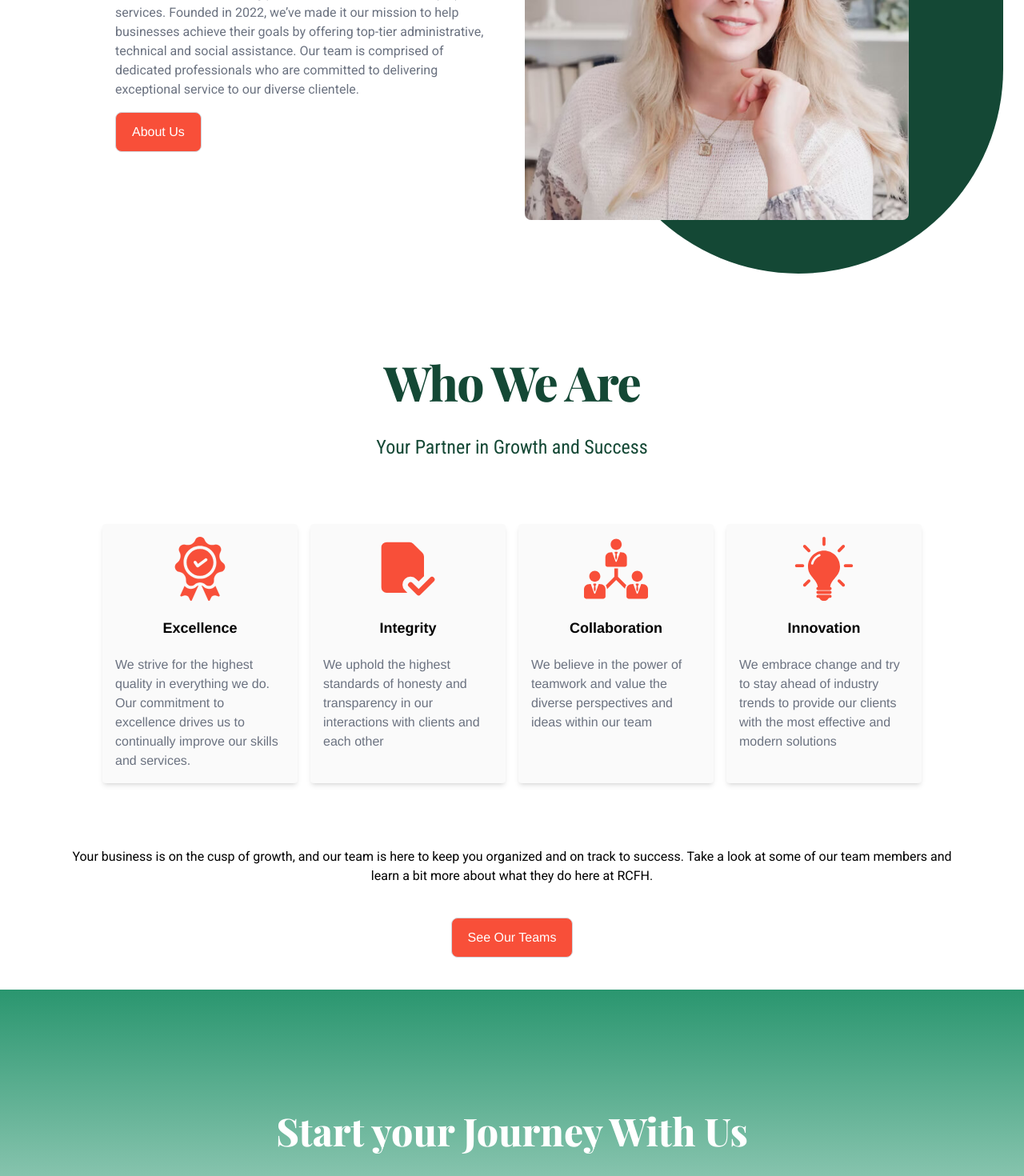
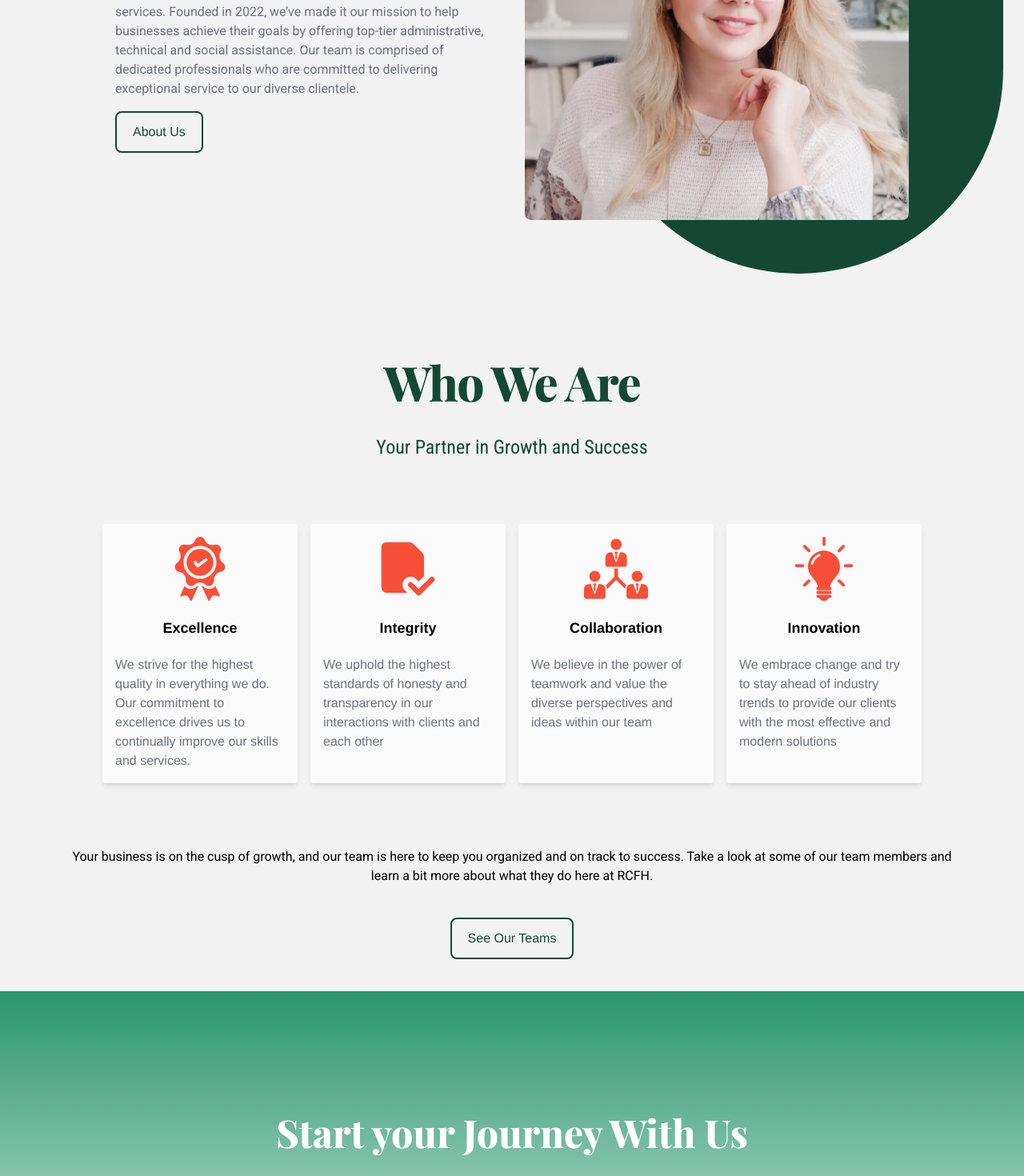
Before and after one commit to Gynius/rcfh, a React (Vite) app: page / in a window 1280 px wide. Shown: the part 1000-2470 px from the top of the page at 80% size. Built offline with nearby package versions, Linux system fonts and the light colour scheme; a web font is replaced by a local one.

Commit message:
4am before meeting

```diff
--- a/src/App.css
+++ b/src/App.css
@@ -42,13 +42,13 @@ background-color: #e8f9f1;
   z-index: -1; /* Ensure it’s behind other content */
 }
 
-.clipped {
+/* .clipped {
   width: 300px;
   height: 300px;
   background-image: url('/images/cta-bg.jpg');
   background-size: cover;
   clip-path: ellipse(50% 30% at 50% 50%);
-}
+} */
 
 /* Hide scrollbar for Chrome, Safari and Opera */
 .hide-scrollbar::-webkit-scrollbar {
--- a/src/components/Footer.jsx
+++ b/src/components/Footer.jsx
@@ -68,22 +68,22 @@ function Footer() {
               <ul className="text-gray-500 dark:text-gray-400 font-medium space-y-4">
                 <li>
                   <a className="hover:underline text-sm 2xl:text-base">
-                    VA Services
+                    <Link to="/services">VA Services</Link>
                   </a>
                 </li>
                 <li>
                   <a className="hover:underline text-sm 2xl:text-base">
-                    VA Staffing
+                    <Link to="/services">VA Staffing</Link>
                   </a>
                 </li>
                 <li>
                   <a className="hover:underline text-sm 2xl:text-base">
-                    Consulting
+                    <Link to="/services">Consulting</Link>
                   </a>
                 </li>
                 <li>
                   <a className="hover:underline text-sm 2xl:text-base">
-                    Outbound Messaging
+                    <Link to="/services">Outbound Messaging</Link>
                   </a>
                 </li>
               </ul>
@@ -169,7 +169,8 @@ function Footer() {
             style={{ height: "90vh" }}
           >
             <button
-              className="absolute top-2 right-5 text-gray-600 hover:text-gray-900 text-4xl"
+              className="fixed text-gray-600 hover:text-gray-900 text-4xl"
+              style={{ top: "7%", right: "12%" }}
               onClick={closeModal}
             >
               &times;
--- a/src/components/Hero.jsx
+++ b/src/components/Hero.jsx
@@ -69,7 +69,7 @@ function Hero() {
         >
           <a
             href="https://calendly.com/kathy-rcfhagency/60min"
-            className="text-red inline-flex justify-center items-center py-3 px-5 text-base font-medium text-center text-green rounded-lg bg-primary-700 hover:bg-primary-800 focus:ring-4 focus:ring-primary-300 :focus:ring-primary-900"
+            className="text-red inline-flex justify-center items-center py-3 px-5 hover:text-green text-base font-medium text-center text-green rounded-lg bg-primary-700 hover:bg-primary-800 focus:ring-4 focus:ring-primary-300 :focus:ring-primary-900"
           >
             Book a call
             <svg
--- a/src/components/WhatWeDo.jsx
+++ b/src/components/WhatWeDo.jsx
@@ -23,7 +23,7 @@ function WhatWeDo() {
             our diverse clientele.
           </p>
           <div className="flex flex-col mb-8 lg:mb-16 space-y-2 sm:flex-row my-4 sm:space-y-0 sm:space-x-4 ">
-            <a className=" bg-red inline-flex justify-center items-center py-3 px-5 text-base font-medium text-center text-gray-900 rounded-lg border border-gray-300 hover:bg-green focus:ring-4 focus:ring-gray-100 :text-white :border-gray-700 :hover:bg-gray-700 :focus:ring-gray-800 text-white">
+            <a className="text-black inline-flex justify-center items-center py-3 px-5 text-base font-medium text-center rounded-lg border border-2 border-green hover:bg-green hover:text-white focus:ring-4 focus:ring-gray-100 :text-white :border-gray-700 :hover:bg-gray-700 :focus:ring-gray-800 text-green">
               <Link to="/teams"> About Us</Link>
             </a>
           </div>
--- a/src/components/WhoWeAre.jsx
+++ b/src/components/WhoWeAre.jsx
@@ -41,7 +41,7 @@ function WhoWeAre() {
       </p>
       <button
         data-aos="fade-up"
-        className="bg-red inline-flex justify-center py-3 px-5 text-base font-medium text-center text-gray-900 rounded-lg border border-gray-300 hover:bg-gray-100 focus:ring-4 focus:ring-gray-100 hover:bg-green :text-white :border-gray-700 :hover:bg-gray-700 :focus:ring-gray-800 text-white"
+        className="inline-flex justify-center py-3 px-5 text-base font-medium text-center text-gray-900 rounded-lg border-2 border-green hover:text-white hover:bg-gray-100 focus:ring-4 focus:ring-gray-100 hover:bg-green :text-white :border-gray-700 :hover:bg-gray-700 :focus:ring-gray-800 text-green"
       >
         <Link to="/teams">See Our Teams</Link>
       </button>
--- a/src/index.css
+++ b/src/index.css
@@ -5,8 +5,9 @@
 @tailwind utilities;
 
 body{
-    background-color: #f1f1f1;
-    background-color: #ffffff;
+    max-width: 100vw;
+    background-color: #f2f2f2;
+    /* background-color: #ffffff; */
     overflow-x: hidden;
 }
 
```
